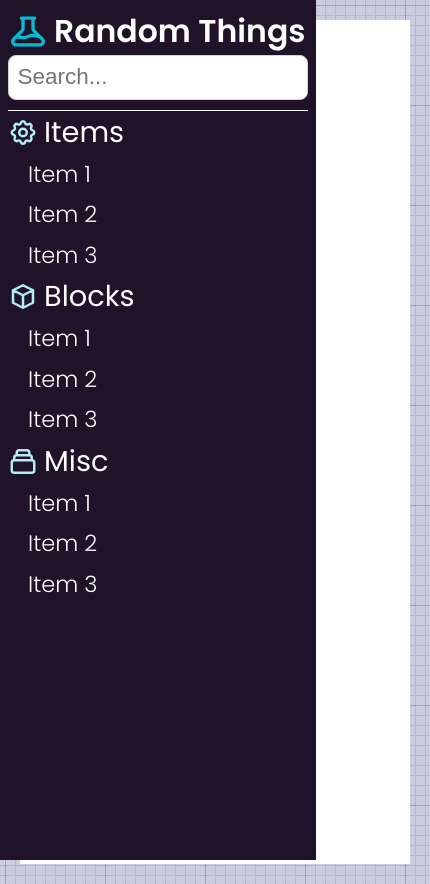
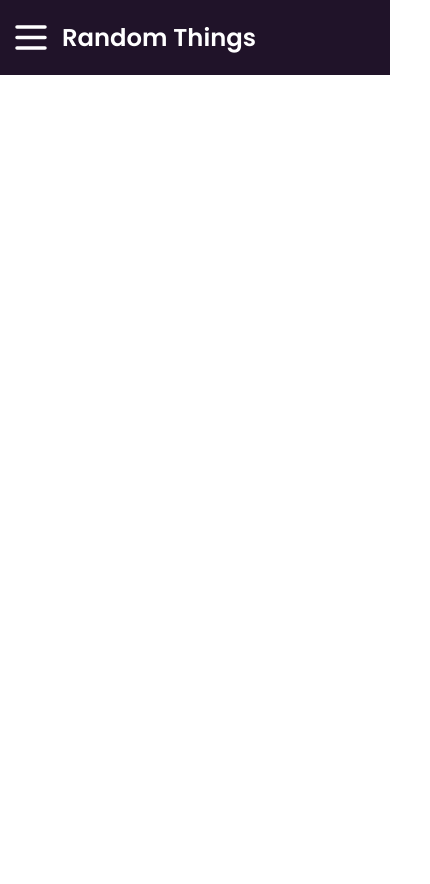
Before and after one commit to heckmancareer/minecraft_wiki, a website: page pages/index.html in a window 390 px wide. Shown: the whole page, 430 px wide, since content can reach past the window. After the commit the page ends 844 px from the top, so only its background shows below. Drawn offline with Linux system fonts and the light colour scheme.

Commit message:
Mobile responsive update

```diff
--- a/pages/index.html
+++ b/pages/index.html
@@ -57,13 +57,11 @@
           <div class="sidebar-line-item">Item 3</div>
         </div>
       </div>
-      <div class="information-body">
-        <div class="information-body-component">
-          <div class="information-title">Block Breaker</div>
-          <div class="information-header">Description</div>
-          <div class="information-header">Crafting</div>
-          <div class="information-header">Screenshots</div>
-        </div>
+      <div class="mobile-banner-component">
+        <svg xmlns="http://www.w3.org/2000/svg" class="h-6 w-6" fill="none" viewBox="0 0 24 24" stroke="currentColor">
+          <path stroke-linecap="round" stroke-linejoin="round" stroke-width="2" d="M4 6h16M4 12h16M4 18h16" />
+        </svg>
+        <span>Random Things</span>
       </div>
     </div>
     <script src="" async defer></script>
--- a/style/main.css
+++ b/style/main.css
@@ -13,6 +13,7 @@ body {
 }
 
 .information-body {
+    visibility: hidden;
     width: 100%;
     height: 100vh;
     padding-left: 315px;
@@ -39,12 +40,37 @@ body {
     display: flex;
 }
 
+.mobile-banner-component {
+    width: 100%;
+    height: 75px;
+    display: flex;
+    position: absolute;
+
+    background-color: var(--sidebar-background-color);
+    font-family: 'Poppins', sans-serif;
+    font-size: 1.35em;
+    font-weight: 600;
+    color: white;
+}
+
+.mobile-banner-component span {
+    display: block;
+    line-height: 75px;
+    margin-left: 10px;
+}
+
+.mobile-banner-component svg {
+    width: 42px;
+    color: white;
+    margin-left: 10px;
+}
+
 .sidebar-component {
     position: absolute;
-    left: 0;
+    left: -320px;
     top: 0;
     width: 300px;
-    height: 100vh;
+    height: 100%;
     padding: 8px;
     color: white;
     background: var(--sidebar-background-color);
@@ -114,6 +140,12 @@ body {
 }
 
 @media only screen and (min-width: 1024px) {
+    .mobile-banner-component {
+        visibility: hidden;
+    }
+    .sidebar-component {
+        left: 0px;
+    }
 
 }
 
```
Also changed, not shown: pages/holdthis.html (added, +8 -0 lines).
